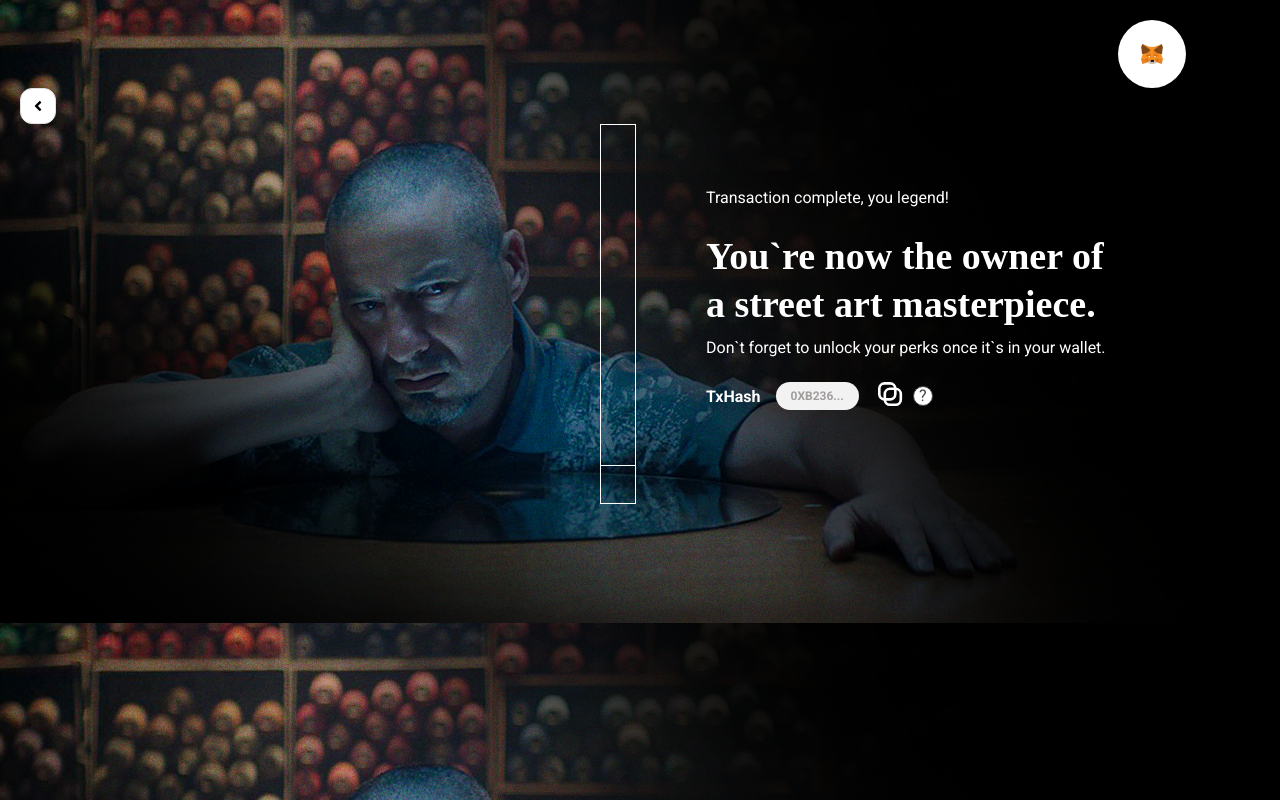
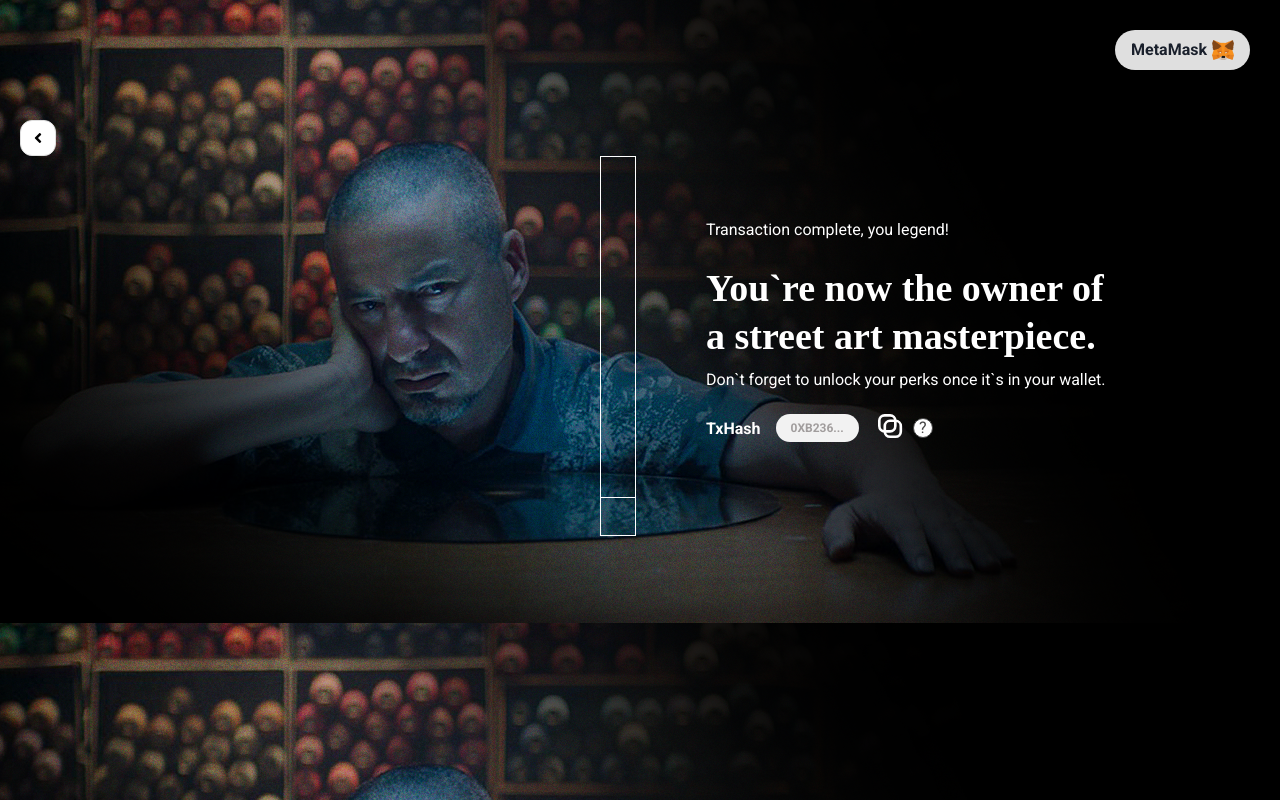
Before and after one commit to goblockchain/gotokens-wallet, a Next.js app: page /nftpurchased in a window 1280 px wide. Built offline with nearby package versions, Linux system fonts and the light colour scheme.

Commit message:
Conection with MetaMask

```diff
--- a/package.json
+++ b/package.json
@@ -17,7 +17,6 @@
     "@chakra-ui/theme-tools": "^1.2.0",
     "@emotion/react": "^11",
     "@emotion/styled": "^11",
-    "@toruslabs/torus-embed": "^1.20.2",
     "axios": "^0.24.0",
     "cpf-cnpj-validator": "^1.0.3",
     "express": "^4.17.1",
--- a/src/components/NavSoLogin/index.tsx
+++ b/src/components/NavSoLogin/index.tsx
@@ -1,38 +1,23 @@
-import {
-  Box,
-  Text,
-  Center,
-  Image as ChakraImage,
-  Modal,
-  ModalOverlay,
-  ModalContent,
-  ModalBody,
-  useDisclosure
-} from '@chakra-ui/react'
-
+import { Image as ChakraImage, Text, Box } from '@chakra-ui/react'
 import { Button } from '@chakra-ui/button'
 import { Flex } from '@chakra-ui/layout'
 import React, { useState } from 'react'
 
-import MetamaskImg from '../../../public/MetamaskImg.png'
+import Metamask from '../../../public/MetamaskImg.png'
+import { FcKey } from 'react-icons/fc'
 
 export default function Nav() {
-  const { isOpen, onOpen, onClose } = useDisclosure()
-  const [size, setSize] = React.useState('xl')
-
-  const handleSizeClick = (newSize) => {
-    setSize(newSize)
-    onOpen()
-  }
-
-  const sizes = ['xl']
-
   const [isConnected, setConnectedStatus] = useState(false)
   const [status, setStatus] = useState('')
   const [walletAddress, setWallet] = useState('')
 
+  const connect = {
+    conectar: ' MetaMask'
+  }
+
   const connectWalletPressed = async () => {
-    if (isConnected) {return alert(
+    if (isConnected) {
+      return alert(
         'Conta já conectada! ' +
         String(walletAddress).substring(0, 5) +
         '...' +
@@ -55,7 +40,7 @@ export default function Nav() {
           status: 'Conectado',
           address: address
         }
-        return obj;
+        return obj
       } catch (error) {
         return {
           connectedStatus: false,
@@ -84,7 +69,9 @@ export default function Nav() {
         position="relative"
         zIndex="1"
       >
-        {sizes.map((size) => (
+        {connectWalletPressed && (
+          <>
+            <Box display="flex" flexDir="column" alignItems="end" >
               <Button
                 _hover={{
                   transform: 'translateY(-4px)'
@@ -93,66 +80,30 @@ export default function Nav() {
                 color="000"
                 borderRadius="30px"
                 p="10 5px"
-            onClick={() => handleSizeClick(size)}
-            key={size}
-            m={4}
+                onClick={connectWalletPressed}
               >
-                Connect Wallet
-          </Button>
-        ))}
-      </Flex>
-      <Modal onClose={onClose} size={size} isOpen={isOpen} >
-        <ModalOverlay />
-        <ModalContent>
-          <ModalBody>
-            <Flex w="100%" h="100%">
-              <Center
-                flexDirection="column"
-                textAlign="center"
-                cursor="pointer"
-                bg="#FFFFFF"
-                _hover={{
-                  bg: '#DFDFDF'
-                }}
-                onClick={connectWalletPressed}
-                p="0 10px"
-                borderRadius="8px"
-              >
+                {status}{connect.conectar}
                 <ChakraImage
+                  ml="5px"
                   alt="Metamask"
-                  src={MetamaskImg.src}
-                  w="35px"
-                  h="35px"
-                  mt="15px"
+                  src={Metamask.src}
                 >
                 </ChakraImage>
-                <Text
-                  mt="8px"
-                  fontSize="25px"
-                  color="#291f1f"
-                >
-                  MetaMask
+              </Button>
+              {isConnected &&
+                <Flex>
+                  <Text color="#FFFFFF" mt="5px">
+                    {String(walletAddress).substring(0, 5) + '...' + String(walletAddress).substring(38)}
                   </Text>
-                <Text
-                  mt="8px"
-                  fontSize="18px"
-                  color="#857d7d"
-                  fontWeight="thin"
-                >
-                  Connect to your MetaMask Wallet
-                </Text>
-              </Center>
-              <Box
-                textAlign="center"
-                ml="10px"
-              >
-                <Text>Torus</Text>
-                <Text>Connect to your Torus accont</Text>
+                  <Box mt="5px" ml="3px" cursor="pointer">
+                    <FcKey size={22}/>
                   </Box>
                 </Flex>
-          </ModalBody>
-        </ModalContent>
-      </Modal>
+              }
+            </Box>
+          </>
+        )}
+      </Flex>
     </>
   )
 }
--- a/src/pages/nftpurchased/index.tsx
+++ b/src/pages/nftpurchased/index.tsx
@@ -5,12 +5,13 @@ import {
   Text,
   Icon,
   Badge,
-  Center,
-  Image as ChakraImage
+  Center
 } from '@chakra-ui/react'
 
+import Nav from '../../components/NavSoLogin'
+
 import NoNavNoFooterLayout from '../../layouts/noNavNoFooterLayout'
-import MetamaskImg from '../../../public/MetamaskImg.png'
+
 import bg from '../../../public/bgNftpurchased.png'
 
 import { FaAngleLeft } from 'react-icons/fa'
@@ -22,26 +23,7 @@ export default function nftpurchased() {
 const router = useRouter()
   return (
     <Box width="100%" height="100%" bgImage={`url(${bg.src})`}>
-      <Center
-        position="relative"
-      >
-        <Box textAlign="center" position="absolute"></Box>
-        <Box ml="80%" cursor="pointer">
-          <Center
-            mt="20px"
-            bg="#FFFFFF"
-            w="68px"
-            h="68px"
-            borderRadius="50%"
-          >
-            <ChakraImage
-              alt="Metamask"
-              src={MetamaskImg.src}
-            >
-            </ChakraImage>
-          </Center>
-        </Box>
-      </Center>
+      <Nav/>
       <Flex flexWrap="wrap" maxW="1367px">
         <Box>
           <Center
```
Also changed, not shown: src/components/NFTCardFooter/Footer.tsx (+4 -4 lines), src/pages/modalTorus/index.tsx (deleted, +0 -56 lines), 1 other file (tests, documents, lock files or other folders). Lines whose indentation alone changed are shown as unchanged.
